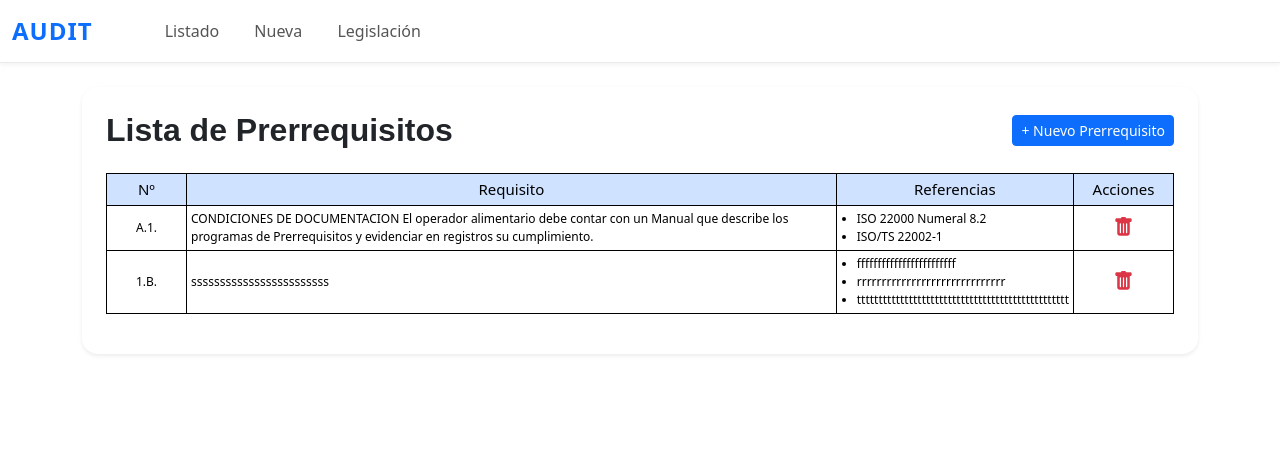
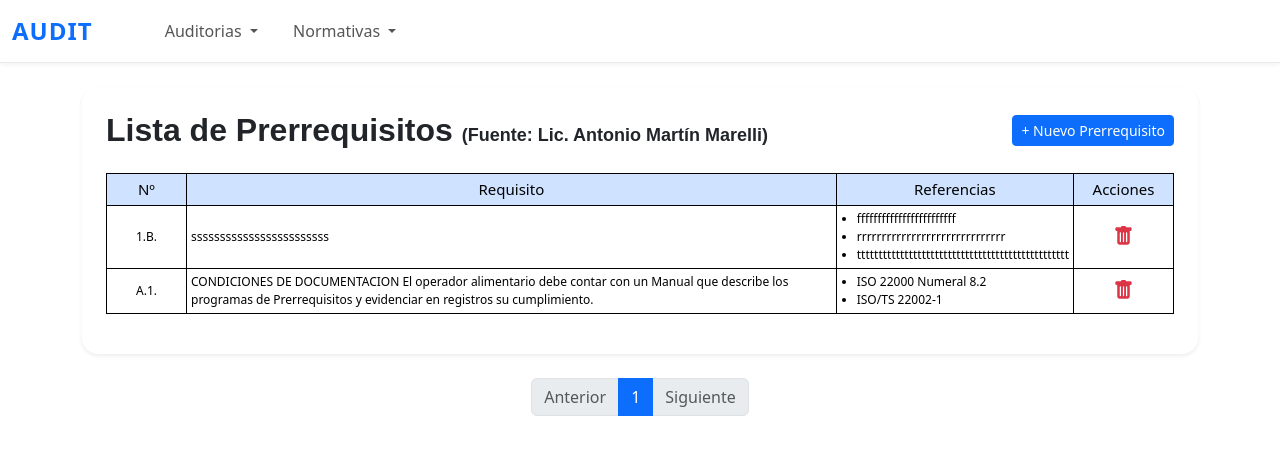
Before and after one commit to albertoborella/proyecto-auditoria, a Django app: page /ppr/lista/ in a window 1280 px wide. Shown: the top 455 px of the page. Run offline with Django 4.2, Linux system fonts and the light colour scheme; data comes from the database, SQL or seed files in the repository; both versions use the stored data as it was after the commit; some libraries are stand-ins or nearby versions.

Commit message:
agrego paginado a listado de PPR y mejoro el agregado de normas de PPR

```diff
--- a/app/questions/models.py
+++ b/app/questions/models.py
@@ -142,7 +142,7 @@ class Ppr(models.Model):
 
 class Referencia(models.Model):
     prr = models.ForeignKey(Ppr, related_name='referencias', on_delete=models.CASCADE)
-    texto = models.CharField(max_length=100)
+    texto = models.CharField(max_length=255)
 
     def __str__(self):
         return self.texto
--- a/app/questions/templates/questions/base.html
+++ b/app/questions/templates/questions/base.html
@@ -55,16 +55,26 @@
         <span class="navbar-toggler-icon"></span>
       </button>
 
-      <div class="collapse navbar-collapse" id="navbarSupportedContent">
-        <ul class="navbar-nav ms-5 me-auto mb-2 mb-lg-0">
-          <li class="nav-item">
-            <a class="nav-link {% if request.resolver_match.url_name == 'lista_auditorias' %}active{% endif %}" href="{% url 'lista_auditorias' %}">Listado</a>
+      <ul class="navbar-nav ms-5 me-auto mb-2 mb-lg-0">
+          <li class="nav-item dropdown">
+            <a class="nav-link dropdown-toggle" href="#" id="navbarDropdown" role="button" data-bs-toggle="dropdown" aria-expanded="false">
+              Auditorias
+            </a>
+            <ul class="dropdown-menu" aria-labelledby="navbarDropdown">
+              <li><a class="dropdown-item" href="{% url 'lista_auditorias' %}">Listado de auditorias</a></li>
+              <li><a class="dropdown-item" href="{% url 'nueva_auditoria' %}">Crear nueva auditoria</a></li>
+            </ul>
           </li>
-          <li class="nav-item">
-            <a class="nav-link {% if request.resolver_match.url_name == 'nueva_auditoria' %}active{% endif %}" href="{% url 'nueva_auditoria' %}">Nueva</a>
-          </li>
-          <li class="nav-item">
-            <a class="nav-link {% if request.resolver_match.url_name == 'construccion' %}active{% endif %}" href="{% url 'construccion' %}">Legislación</a>
+          <li class="nav-item dropdown">
+            <a class="nav-link dropdown-toggle" href="#" id="navbarDropdown" role="button" data-bs-toggle="dropdown" aria-expanded="false">
+              Normativas
+            </a>
+            <ul class="dropdown-menu" aria-labelledby="navbarDropdown">
+              <li><a class="dropdown-item" href="{% url 'lista_ppr' %}">Prerequisitos</a></li>
+              <li><a class="dropdown-item" href="{% url 'construccion' %}">HACCP</a></li>
+              <li><hr class="dropdown-divider"></li>
+              <li><a class="dropdown-item" href="{% url 'construccion' %}">Casos hipoteticos</a></li>
+            </ul>
           </li>
         </ul>
 
--- a/app/questions/templates/questions/lista_ppr.html
+++ b/app/questions/templates/questions/lista_ppr.html
@@ -6,7 +6,7 @@
 
         <div class="d-flex flex-wrap justify-content-between align-items-center mb-4">
             <h2 class="mb-0" style="font-family: 'Montserrat', sans-serif; font-weight: 600;">
-                Lista de Prerrequisitos
+                Lista de Prerrequisitos <span style="font-size: 18px; font-family: Arial, Helvetica, sans-serif;">(Fuente: Lic. Antonio Martín Marelli)</span>
             </h2>
             <a href="{% url 'crear_ppr' %}" class="btn btn-primary btn-sm">
                 + Nuevo Prerrequisito
@@ -24,7 +24,7 @@
                     </tr>
                 </thead>
                 <tbody>
-                    {% for ppr in pprs %}
+                    {% for ppr in page_obj %}
                     <tr>
                         <td class="text-center">{{ ppr.numero }}</td>
                         <td>{{ ppr.requisito }}</td>
@@ -46,7 +46,7 @@
                     </tr>
                     {% endfor %}
                 </tbody>
-                {% for ppr in pprs %}
+                {% for ppr in page_obj %}
                 <div class="modal fade" id="modalEliminar{{ ppr.pk }}" tabindex="-1" aria-labelledby="modalLabel{{ ppr.pk }}" aria-hidden="true">
                 <div class="modal-dialog modal-dialog-centered">
                     <div class="modal-content">
@@ -72,4 +72,40 @@
         </div>
     </div>
 </div>
+<!-- Paginación -->
+<nav aria-label="Page navigation">
+    <ul class="pagination justify-content-center">
+      {% if page_obj.has_previous %}
+        <li class="page-item">
+          <a class="page-link" href="?page={{ page_obj.previous_page_number }}">Anterior</a>
+        </li>
+      {% else %}
+        <li class="page-item disabled">
+          <span class="page-link">Anterior</span>
+        </li>
+      {% endif %}
+
+      {% for num in page_obj.paginator.page_range %}
+        {% if page_obj.number == num %}
+          <li class="page-item active">
+            <span class="page-link">{{ num }}</span>
+          </li>
+        {% else %}
+          <li class="page-item">
+            <a class="page-link" href="?page={{ num }}">{{ num }}</a>
+          </li>
+        {% endif %}
+      {% endfor %}
+
+      {% if page_obj.has_next %}
+        <li class="page-item">
+          <a class="page-link" href="?page={{ page_obj.next_page_number }}">Siguiente</a>
+        </li>
+      {% else %}
+        <li class="page-item disabled">
+          <span class="page-link">Siguiente</span>
+        </li>
+      {% endif %}
+    </ul>
+  </nav>
 {% endblock %}
--- a/app/questions/views.py
+++ b/app/questions/views.py
@@ -262,8 +262,18 @@ def crear_ppr(request):
 
 
 def lista_ppr(request):
-    pprs = Ppr.objects.prefetch_related('referencias').all()
-    return render(request, 'questions/lista_ppr.html', {'pprs': pprs})
+    pprs = Ppr.objects.prefetch_related('referencias').all().order_by('numero')
+
+    paginator = Paginator(pprs, 5)  # 5 registros por página
+    page_number = request.GET.get('page')
+    page_obj = paginator.get_page(page_number)
+
+    context = {
+        'page_obj': page_obj,
+    }
+
+    return render(request, 'questions/lista_ppr.html', context)
+
 
 def editar_ppr(request, pk):
     ppr = get_object_or_404(Ppr, pk=pk)
```
Also changed, not shown: app/questions/templates/questions/crear_ppr.html (+25 -13 lines), app/questions/templates/questions/home.html (+20 -19 lines), app/db.sqlite3, app/questions/migrations/0015_alter_referencia_texto.py (added).
